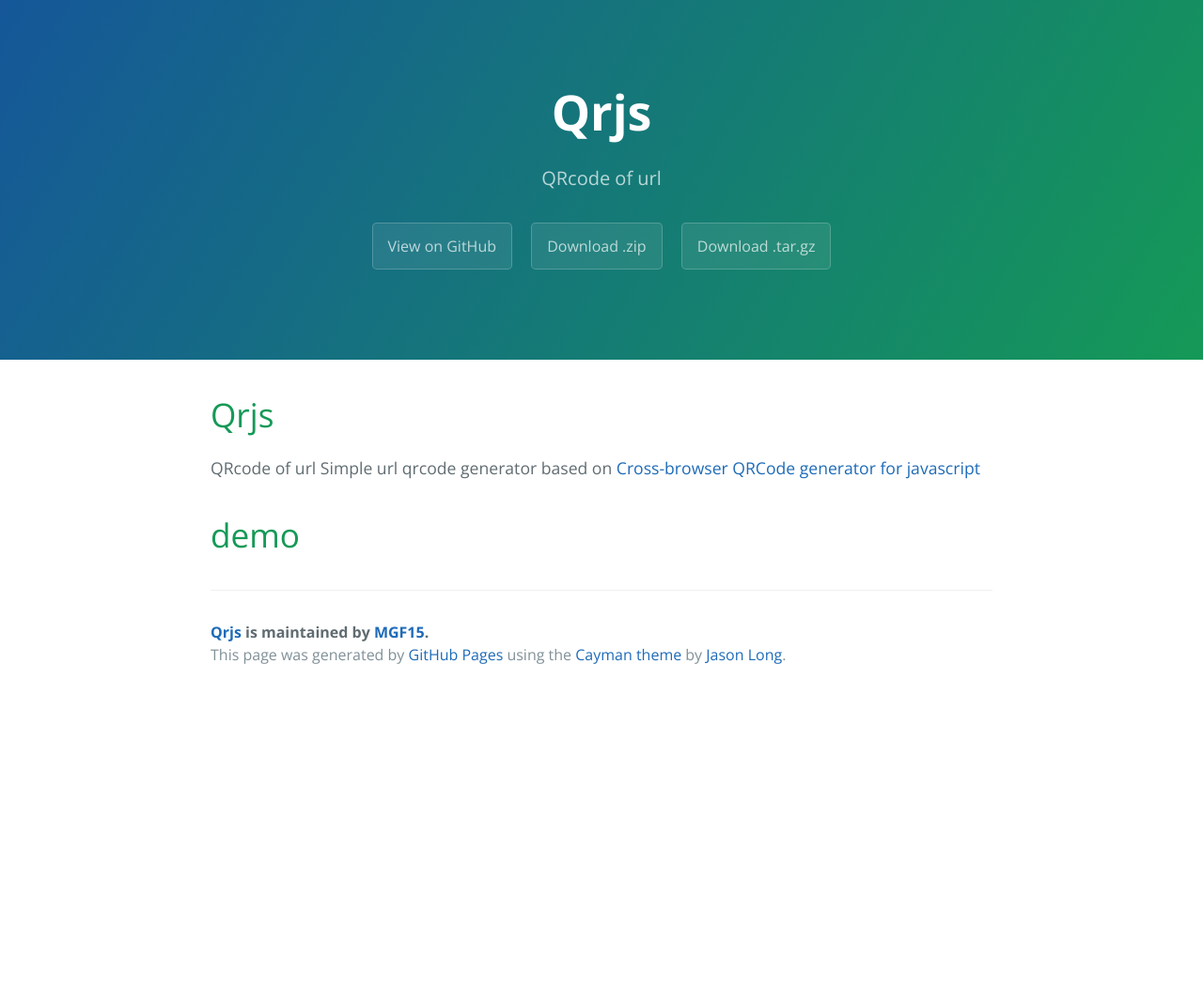
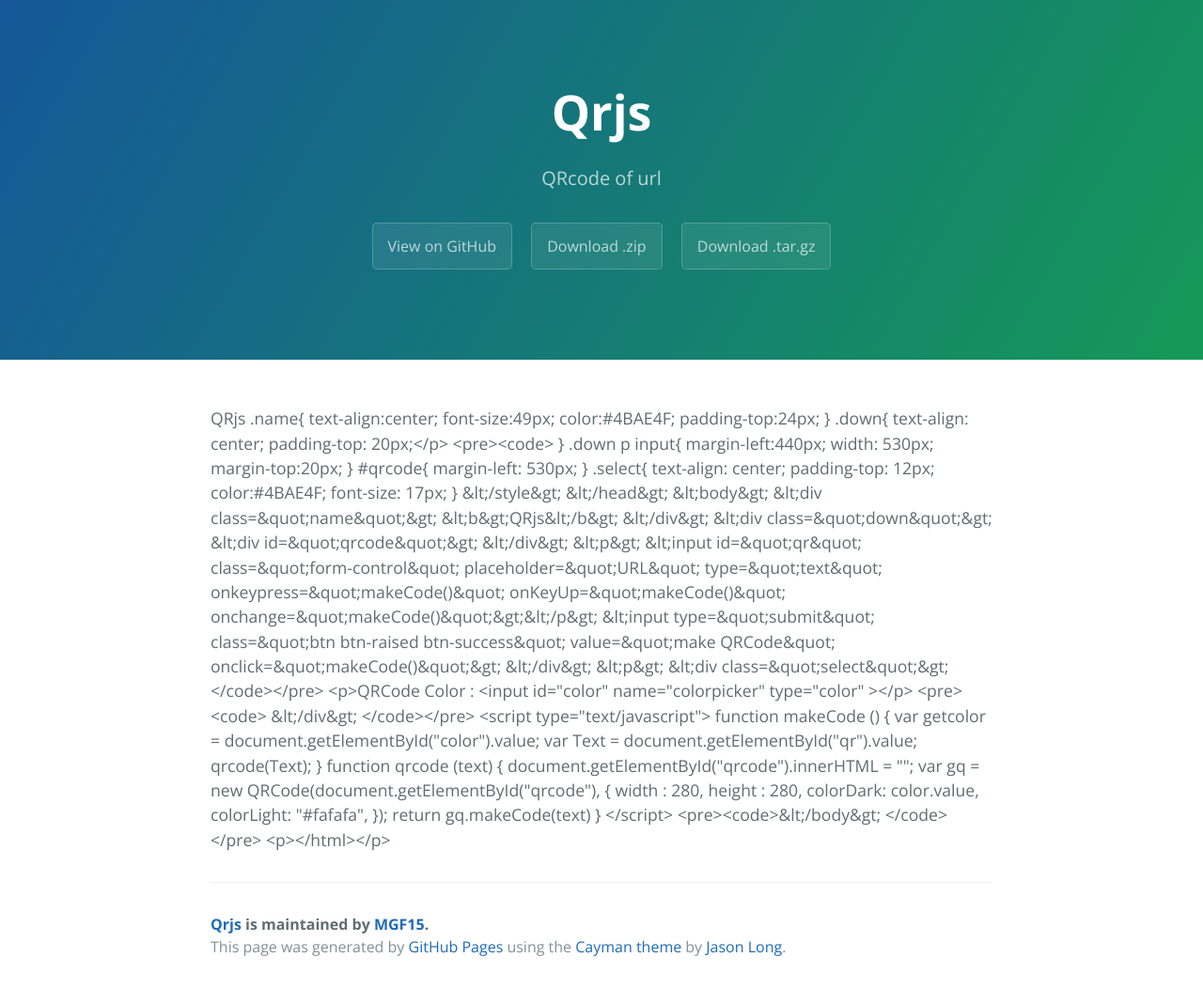
Before and after one commit to 0-ali/Qrjs, a plain HTML site: page index.html in a window 1280 px wide. Shown: the whole page at 94% size. Before the commit the page ends 800 px from the top, so only its background shows below. Drawn offline with nearby package versions, Linux system fonts and the light colour scheme.

```diff
--- a/index.html
+++ b/index.html
@@ -19,14 +19,86 @@
     </section>
 
     <section class="main-content">
-      <h1>
-<a id="qrjs" class="anchor" href="#qrjs" aria-hidden="true"><span aria-hidden="true" class="octicon octicon-link"></span></a>Qrjs</h1>
+      <p>
+    </p>
+        QRjs
 
-<p>QRcode of url
-Simple url qrcode generator based on <a href="https://github.com/davidshimjs/qrcodejs">Cross-browser QRCode generator for javascript </a></p>
 
-<h1>
-<a id="demo" class="anchor" href="#demo" aria-hidden="true"><span aria-hidden="true" class="octicon octicon-link"></span></a>demo</h1>
+
+            .name{
+                text-align:center;
+                font-size:49px;
+                color:#4BAE4F;
+                padding-top:24px;
+            }
+            .down{
+             text-align: center;
+             padding-top: 20px;&lt;/p&gt;
+
+&lt;pre&gt;&lt;code&gt;        }
+        .down p input{
+        margin-left:440px;
+        width: 530px;
+        margin-top:20px;
+        }
+    #qrcode{
+    margin-left: 530px;
+    }
+   .select{
+    text-align: center;
+    padding-top: 12px;
+    color:#4BAE4F;
+    font-size: 17px;
+    }
+        &amp;lt;/style&amp;gt;
+&amp;lt;/head&amp;gt;
+&amp;lt;body&amp;gt;
+    &amp;lt;div class=&amp;quot;name&amp;quot;&amp;gt;
+        &amp;lt;b&amp;gt;QRjs&amp;lt;/b&amp;gt;
+    &amp;lt;/div&amp;gt;
+        &amp;lt;div class=&amp;quot;down&amp;quot;&amp;gt;
+
+             &amp;lt;div id=&amp;quot;qrcode&amp;quot;&amp;gt;
+    &amp;lt;/div&amp;gt;
+                &amp;lt;p&amp;gt; &amp;lt;input id=&amp;quot;qr&amp;quot; class=&amp;quot;form-control&amp;quot; placeholder=&amp;quot;URL&amp;quot; type=&amp;quot;text&amp;quot; onkeypress=&amp;quot;makeCode()&amp;quot; onKeyUp=&amp;quot;makeCode()&amp;quot; onchange=&amp;quot;makeCode()&amp;quot;&amp;gt;&amp;lt;/p&amp;gt;
+                &amp;lt;input type=&amp;quot;submit&amp;quot; class=&amp;quot;btn btn-raised btn-success&amp;quot; value=&amp;quot;make QRCode&amp;quot; onclick=&amp;quot;makeCode()&amp;quot;&amp;gt;
+&amp;lt;/div&amp;gt;
+&amp;lt;p&amp;gt;
+&amp;lt;div class=&amp;quot;select&amp;quot;&amp;gt;
+&lt;/code&gt;&lt;/pre&gt;
+
+&lt;p&gt;QRCode Color :
+       &lt;input id="color" name="colorpicker" type="color" &gt;&lt;/p&gt;
+
+&lt;pre&gt;&lt;code&gt;        &amp;lt;/div&amp;gt;
+&lt;/code&gt;&lt;/pre&gt;
+
+&lt;script type="text/javascript"&gt;
+
+
+function makeCode () {
+    var getcolor = document.getElementById("color").value;
+    var Text = document.getElementById("qr").value;
+    qrcode(Text);
+}
+
+function qrcode (text) {
+    document.getElementById("qrcode").innerHTML = "";
+    var gq = new QRCode(document.getElementById("qrcode"), {
+    width : 280,
+    height : 280,
+    colorDark: color.value,
+    colorLight: "#fafafa",
+});
+
+    return gq.makeCode(text)
+}
+&lt;/script&gt;
+
+&lt;pre&gt;&lt;code&gt;&amp;lt;/body&amp;gt;
+&lt;/code&gt;&lt;/pre&gt;
+
+&lt;p&gt;&lt;/html&gt;&lt;/p&gt;
 
       <footer class="site-footer">
         <span class="site-footer-owner"><a href="https://github.com/MGF15/Qrjs">Qrjs</a> is maintained by <a href="https://github.com/MGF15">MGF15</a>.</span>
```
Also changed, not shown: params.json (+1 -1 lines).
